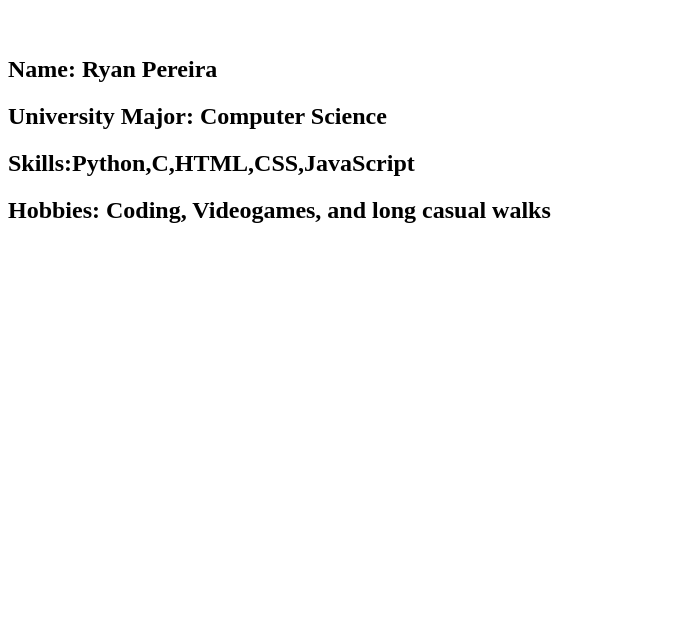
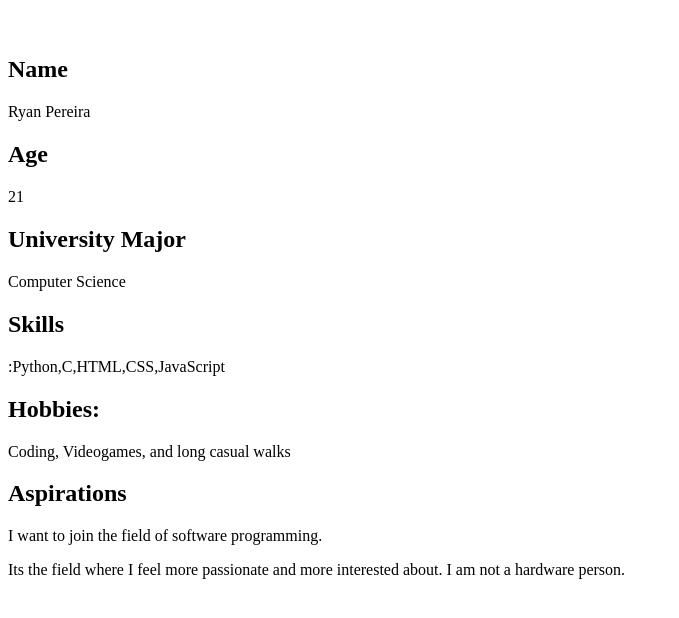
Before and after one commit to Ry-Pereira/Web_Design_Projects, a plain HTML site: page proffessional_portfolio/main_page.html in a window 1280 px wide. Shown: the part 48-666 px from the top of the page, without its empty margins (0-679 px from the left). Drawn offline with Linux system fonts and the light colour scheme.

Commit message:
Finished protfolio

```diff
--- a/proffessional_portfolio/main_page.html
+++ b/proffessional_portfolio/main_page.html
@@ -6,10 +6,21 @@
         <h1>Welcome to my Portfolio</h1>
     </br>
 
-    <h2>Name: Ryan Pereira</h2>
-    <h2>University Major: Computer Science</h2>
-    <h2>Skills:Python,C,HTML,CSS,JavaScript</h2>
-    <h2>Hobbies: Coding, Videogames, and long casual walks</h3>
+    <div>
+    <h2>Name</h2>
+    <p> Ryan Pereira</p>
+    <h2>Age</h2>
+    <p>21</p>
+    </div>
+    <h2>University Major</h2>
+    <p> Computer Science</p>
+    <h2>Skills</h2>
+    <p>:Python,C,HTML,CSS,JavaScript</p>
+    <h2>Hobbies:</h2>
+    <p>Coding, Videogames, and long casual walks</p>
+    <h2>Aspirations</h2>
+    <p> I want to join the field of software programming.</p>
+    <p> Its the field where I feel more passionate and more interested about. I am not a hardware person.</p>
 
         <h2></h2>
     </body>
```
